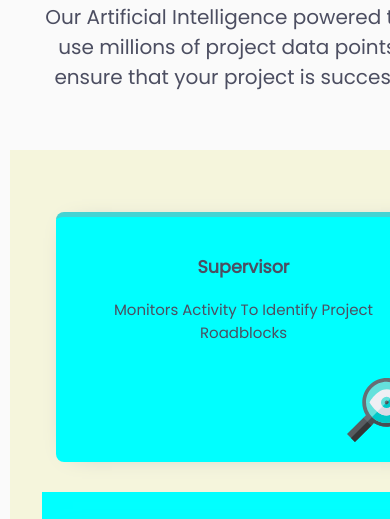
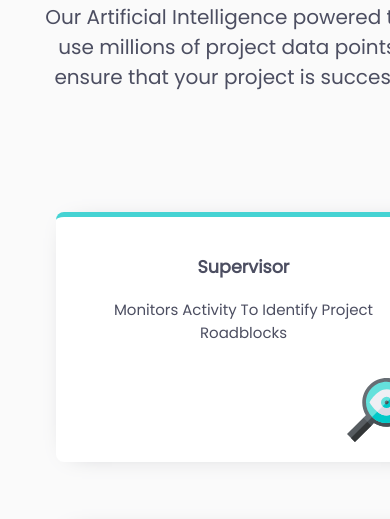
Before and after one commit to omarwork/Four-card-poster-proj, a plain HTML site: page index.html in a window 390 px wide. Shown: the part 255-774 px from the top of the page. Drawn offline with Linux system fonts and the light colour scheme.

Commit message:
mobile_edit2

```diff
--- a/MyStyle.css
+++ b/MyStyle.css
@@ -113,7 +113,6 @@ display: inline-block;
     }
 
     article>div{
-        background-color: aqua!important;
         display: block;
         margin: auto;
         text-align: center;
@@ -128,7 +127,6 @@ display: inline-block;
         display: inline-block;
         padding: 2em;
         width: inherit;
-        background-color: beige;
 
     }
 
```
